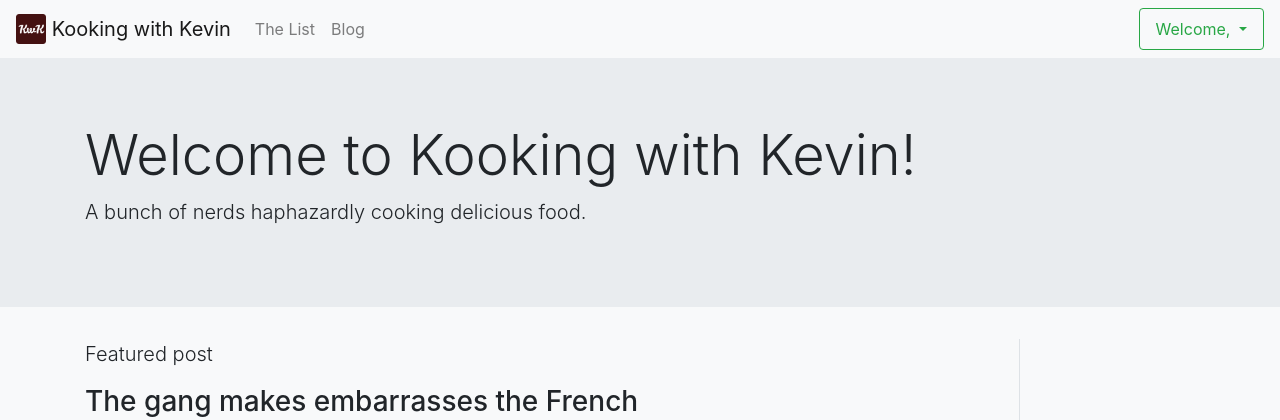
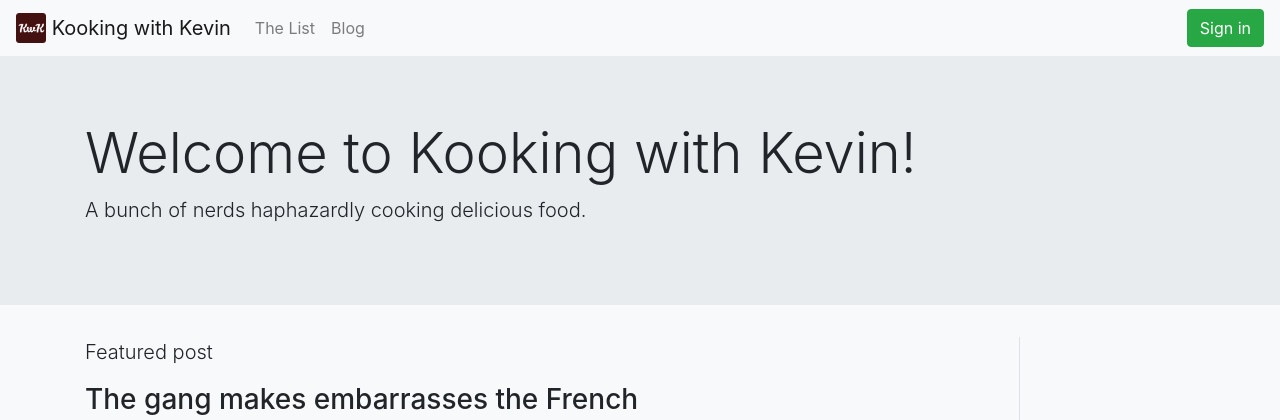
Before and after one commit to KevinJCochran/kooking-with-kevin, a Django app: page /blog/ in a window 1280 px wide. Shown: the top 420 px of the page. Run offline with Django 3.2, Linux system fonts and the light colour scheme; some libraries are stand-ins or nearby versions.

Commit message:
Add sign in button to navbar

```diff
--- a/templates/base.html
+++ b/templates/base.html
@@ -43,7 +43,9 @@
             </li>
         </ul>
         <div class="nav-item nav-pills dropdown">
-            <button class="btn btn-outline-success nav-link dropdown-toggle" href="#" id="navbarDropdown" role="button" data-toggle="dropdown"
+            {% if user.is_authenticated %}
+                <button class="btn btn-outline-success nav-link dropdown-toggle" id="navbarDropdown"
+                        role="button" data-toggle="dropdown"
                         aria-haspopup="true" aria-expanded="false">
                     Welcome, {{ user.username }}
                 </button>
@@ -55,6 +57,10 @@
                         Logout
                     </a>
                 </div>
+                {% else %}
+                <a class="btn btn-success" href="{% url 'login' %}">Sign in</a>
+            {% endif %}
+
         </div>
     </nav>
 {% endblock %}
```
Lines whose indentation alone changed are shown as unchanged.
